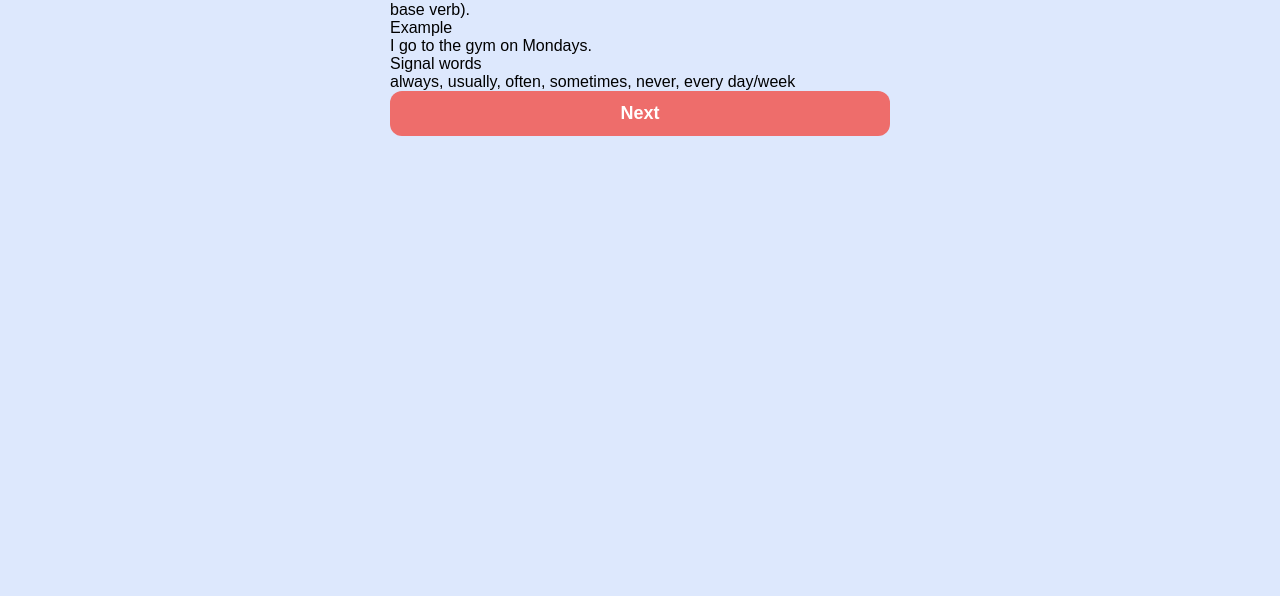
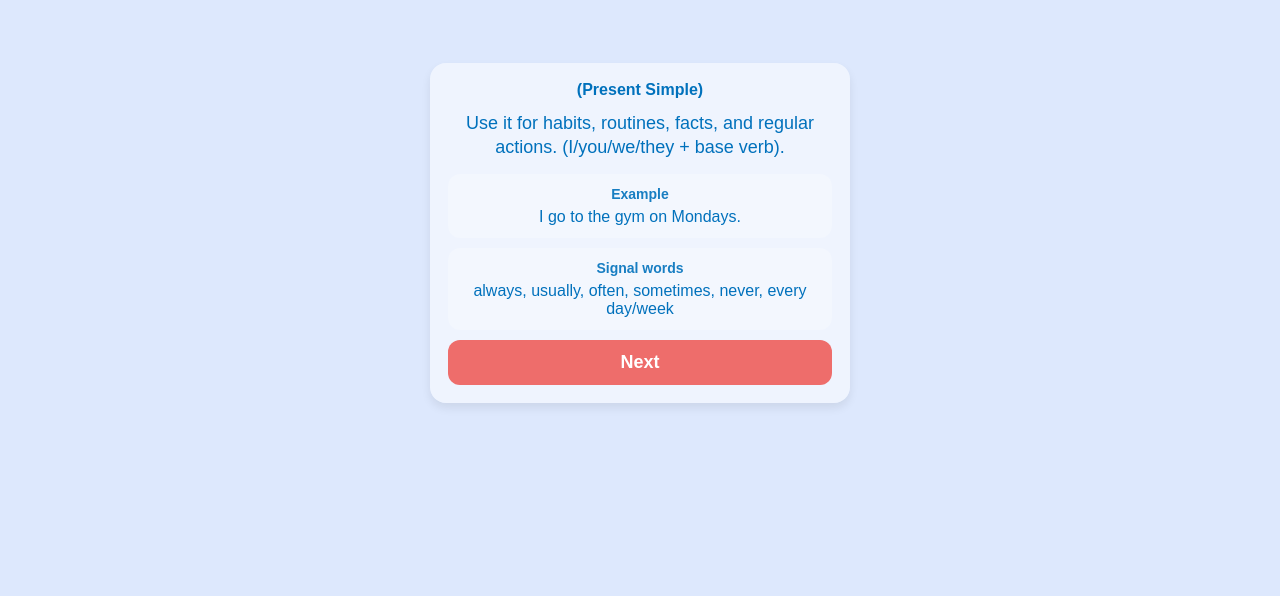
Before and after one commit to ChristopheCode/casualenglish, a plain HTML site: page tense-rules.html in a window 1280 px wide. Shown: the part 105-701 px from the top of the page. Drawn offline with Linux system fonts and the light colour scheme.

Commit message:
Restore and update CSS styles

```diff
--- a/style.css
+++ b/style.css
@@ -418,3 +418,53 @@ body {
   font-size: 18px;
   cursor: pointer;
 }
+
+/* -----------------------------
+   Tense rules page
+------------------------------ */
+.tense-card {
+  margin: auto;
+  width: clamp(275px, 100%, 420px);
+  background: var(--bg-color-secondary);
+  border-radius: 16px;
+  padding: 18px;
+  box-shadow: 0px 5px 10px rgba(0,0,0,0.08);
+}
+
+.tense-title {
+  color: var(--text-color-primary);
+  font-weight: bold;
+  text-align: center;
+  margin-bottom: 12px;
+}
+
+.tense-rule {
+  color: var(--text-color-secondary);
+  font-size: 18px;
+  line-height: 1.35;
+  text-align: center;
+  margin: 8px 0 14px 0;
+}
+
+.tense-box {
+  background: rgba(255,255,255,0.22);
+  border-radius: 12px;
+  padding: 12px;
+  margin-bottom: 10px;
+}
+
+.tense-label {
+  color: var(--text-color-primary);
+  font-weight: bold;
+  margin-bottom: 6px;
+  text-align: center;
+  font-size: 14px;
+  opacity: 0.9;
+}
+
+.tense-example,
+.tense-signals {
+  color: var(--text-color-secondary);
+  text-align: center;
+  font-size: 16px;
+}
```
